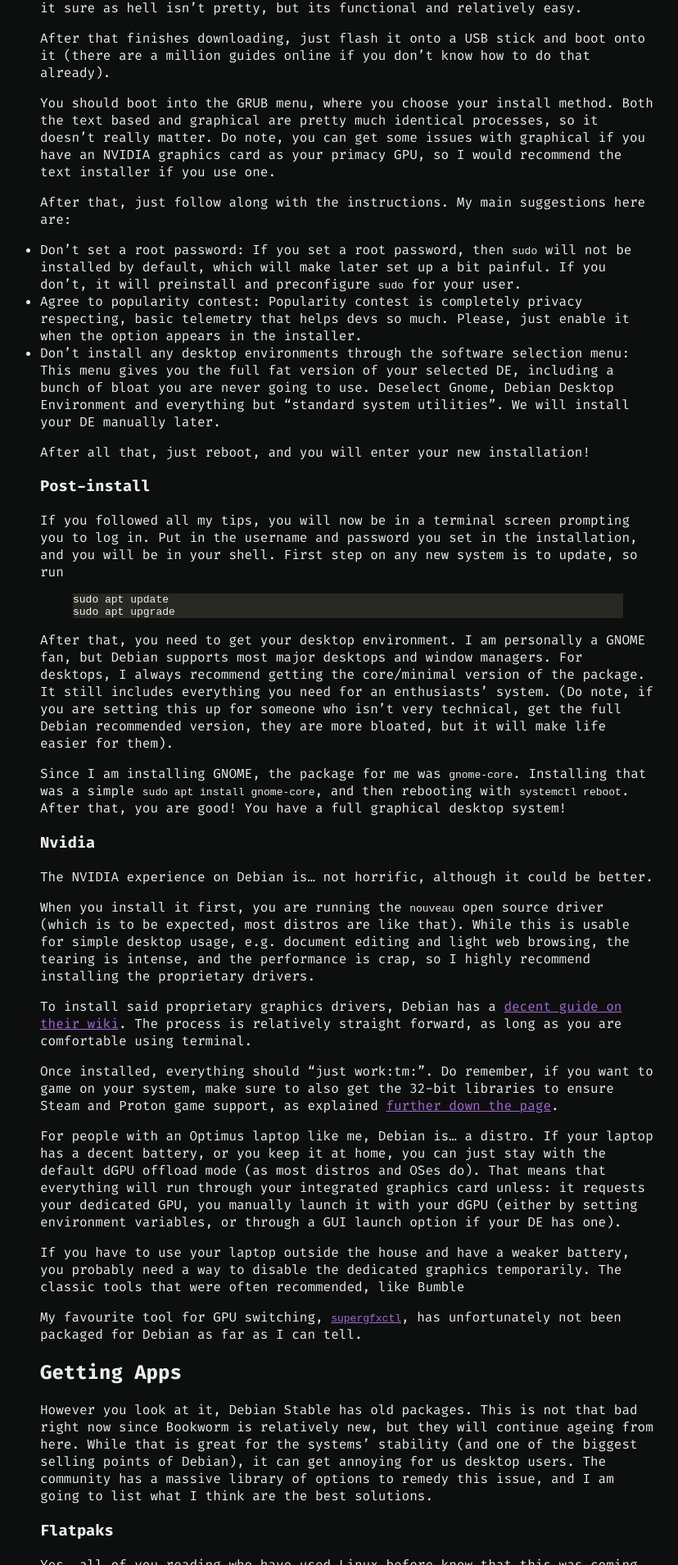
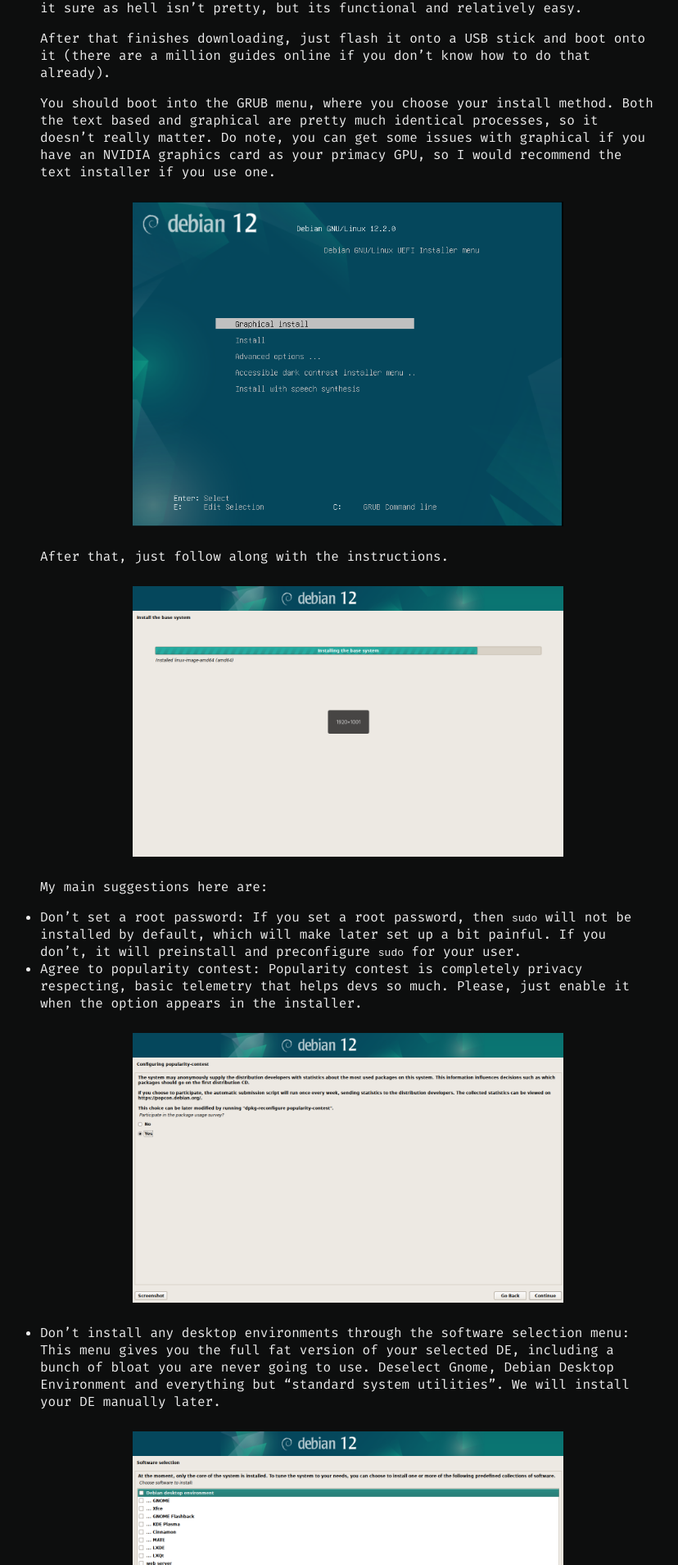
Before and after one commit to dajix350/dajix350.github.io, a Jekyll site: the page built from _posts/2023-9-28-debian.md, in a window 1280 px wide. Shown: the part 632-2541 px from the top of the page at 82% size, without its empty margins (215-1043 px from the left). Built offline with Jekyll 4.4.1, drawn with Linux system fonts in a browser that asks for light colours.

Commit message:
Add images

```diff
--- a/_posts/2023-9-28-debian.md
+++ b/_posts/2023-9-28-debian.md
@@ -15,12 +15,22 @@
 
 You should boot into the GRUB menu, where you choose your install method. Both the text based and graphical are pretty much identical processes, so it doesn't really matter. Do note, you can get some issues with graphical if you have an NVIDIA graphics card as your primacy GPU, so I would recommend the text installer if you use one.
 
-After that, just follow along with the instructions. My main suggestions here are:
+![Debian's GRUB menu](/assets/images/debian-grub.png)
+
+After that, just follow along with the instructions.
+
+![Debian installing](/assets/images/debian-install.png)
+
+My main suggestions here are:
 
 - Don't set a root password: If you set a root password, then `sudo` will not be installed by default, which will make later set up a bit painful. If you don't, it will preinstall and preconfigure `sudo` for your user.
 - Agree to popularity contest: Popularity contest is completely privacy respecting, basic telemetry that helps devs so much. Please, just enable it when the option appears in the installer.
+
+![Debian Popularity Contest selection menu](/assets/images/debian-popcorn.png)
+
 - Don't install any desktop environments through the software selection menu: This menu gives you the full fat version of your selected DE, including a bunch of bloat you are never going to use. Deselect Gnome, Debian Desktop Environment and everything but "standard system utilities". We will install your DE manually later.
 
+![Debian desktop selection menu with everything but "standard system utilities" disabled](/assets/images/debian-tasksel.png)
 After all that, just reboot, and you will enter your new installation!
 
 ### Post-install
--- a/_sass/main.scss
+++ b/_sass/main.scss
@@ -42,6 +42,13 @@
   margin-right: 15px;
   vertical-align: middle;
   height: 50px;
+}
+p img {
+  display: block;
+  margin-left: auto;
+  margin-right: auto;
+  width: 70%;
+  padding: 10px;
 }
 .button {
   text-decoration: none;
```
Also changed, not shown: other parts of _posts/2023-9-28-debian.md (+2 -0 lines), _posts/2023-10-24-history.md (+7 -1 lines), assets/images/debian-done.png (added), assets/images/debian-grub.png (added), assets/images/debian-install.png (added), assets/images/debian-popcorn.png (added), assets/images/debian-tasksel.png (added), assets/images/ken&dennis.jpg (added), assets/images/stallman.jpg (added), assets/images/torvalds.jpg (added).
